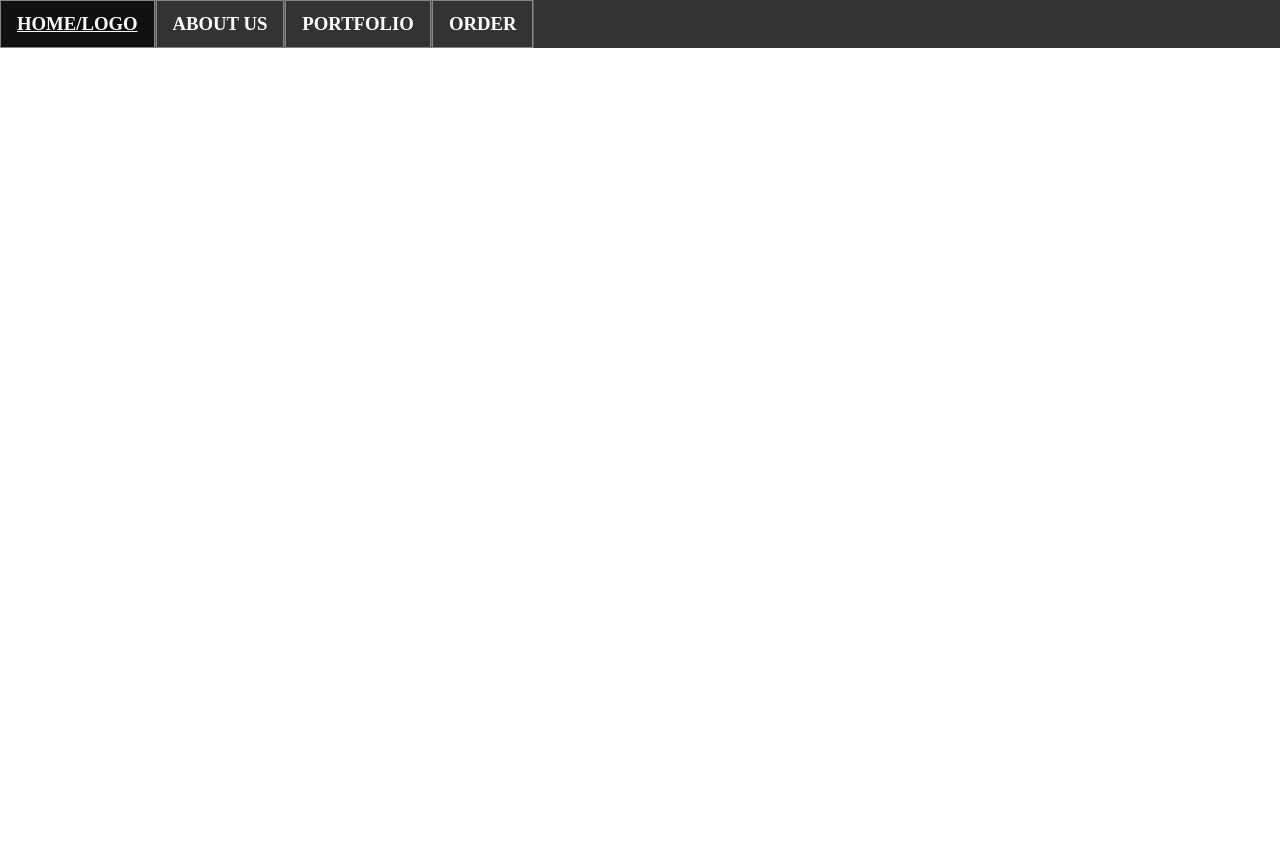
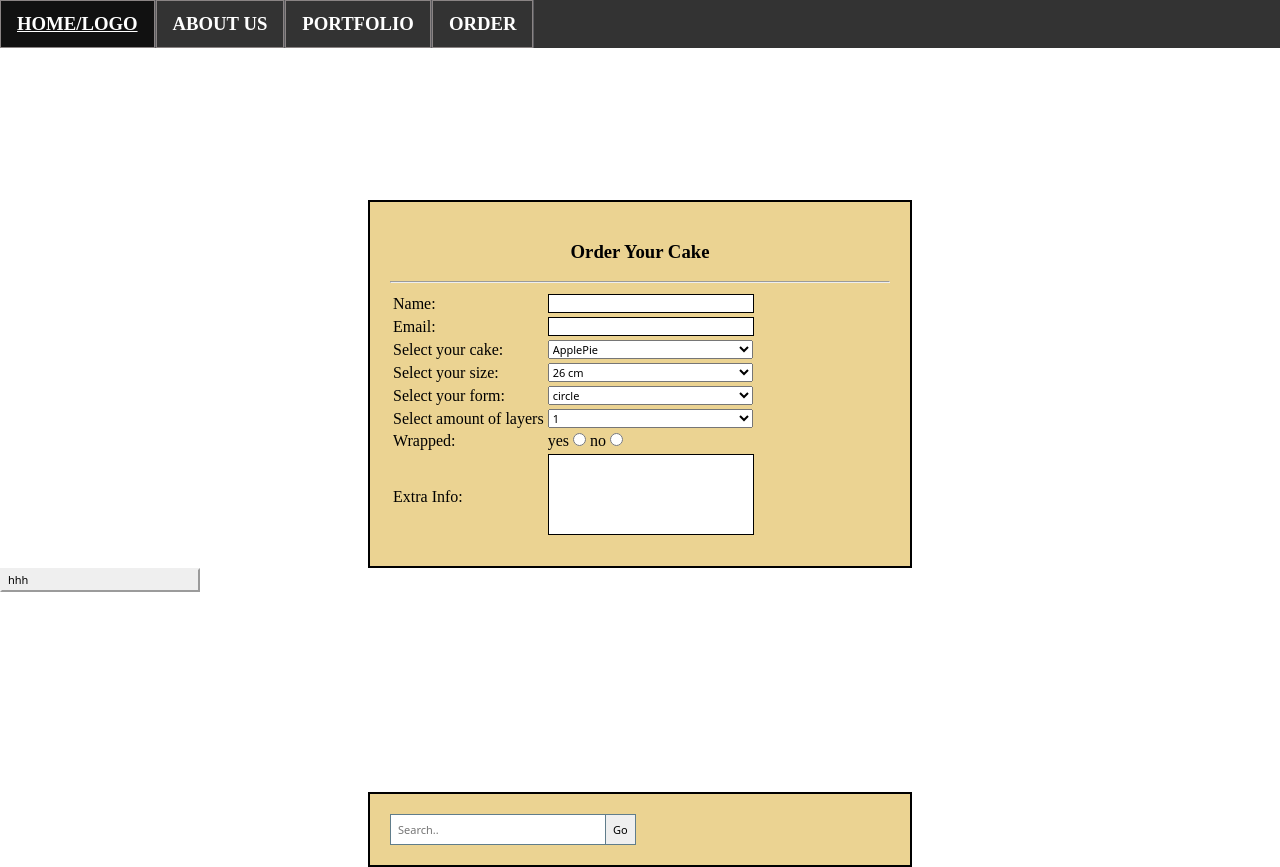
Before and after one commit to patriciaschutter/Business-Website, a plain HTML site: page orderlist.html in a window 1280 px wide. Before the commit the page ends 800 px from the top, so only its background shows below. Drawn offline with nearby package versions, Linux system fonts and the light colour scheme.

Commit message:
order form

```diff
--- a/orderlist.html
+++ b/orderlist.html
@@ -2,6 +2,64 @@
 <html>
 <head>
 		<link rel="stylesheet" type="text/css" href="cake&co.css">
+
+	<style type="text/css">
+		form{
+			margin:0 auto;
+			margin-top: 200px;
+			width: 500px;
+			background-color: #ebd392;
+			padding: 20px;
+			border: 2px solid black;
+		}
+	textarea{
+		resize: none;
+		width: 200px;
+		border: 1px solid black;
+	}
+	.textinput{
+		border: 1px solid black;
+		width: 200px;
+	}
+	h3{
+		text-align: center;
+	}
+	select{
+		width: 205px;
+	}
+	.submitbutton{
+		width: 200px;
+		cursor: pointer;
+	}
+	.submitbutton:hover{
+		background-color:#607d8b;
+		transition: all 0.40s;
+	}
+	#search{
+		width: 200px;
+		padding: 7px;
+		border: 1px solid #607d8b;
+	}
+	#submit{
+
+		padding: 7px;
+		margin:-5px;
+		border: 1px solid #607d8b;
+		cursor: pointer;
+	}
+
+	#submit:hover{
+		background-color: #607d8b;
+		transition: all 0.40s
+	}
+
+
+	</style>
+	<script
+	  src="https://code.jquery.com/jquery-3.2.1.min.js"
+	  integrity="sha256-hwg4gsxgFZhOsEEamdOYGBf13FyQuiTwlAQgxVSNgt4="
+	  crossorigin="anonymous"></script>
+
 	<title>Order</title>
 </head>
 <body>
@@ -16,6 +74,127 @@
 		</h3>
 	</nav>
 
+	<form>
+
+
+		<h3 id="welcome">Order Your Cake</h3><hr>
+
+		<table>
+			<tr>
+				<td><label for="user">Name:</label></td>
+				<td "> <input class="textinput type="text" id="user" name="user"></td>
+
+			</tr>
+
+			<tr>
+				<td><label for="email">Email:</label></td>
+				<td > <input class="textinput" type="text" id="email" name="email"></td>
+
+			</tr>
+			<tr>
+				<td><label for="Cake">Select your cake:</label></td>
+				<td>
+					<select name="cakesort">
+					<option>ApplePie</option>
+					<option>Hazelnut</option>
+					<option>AppleCrumble</option>
+					<option>IceCake</option></td>
+					</select>
+			</tr>
+
+			<tr>
+				<td><label for="size">Select your size:</label></td>
+				<td>
+					<select name="size">
+					<option>26 cm</option>
+					<option>30 cm</option>
+					<option>34 cm</option>
+
+					</select>
+			</tr>
+			<tr>
+				<td><label for="form">Select your form:</label></td>
+				<td>
+					<select name="size">
+					<option>circle</option>
+					<option>square</option>
+					<option>triangle</option>
+
+					</select>
+			</tr>
+			<tr>
+				<td><label for="layers">Select amount of layers</label></td>
+				<td>
+					<select name="layers">
+					<option>1</option>
+					<option>2</option>
+					<option>3</option>
+					<option>4</option>
+					<option>5</option>
+					<option>6</option>
+					</select>
+			</tr>
+
+			<tr>
+				<td><label>Wrapped:</label></td>
+				<td>yes <input type="radio" name="Wrapped"> no <input type="radio" name="Wrapped">
+
+			</tr>
+
+			<tr>
+			<td><label for="Extra Info" >Extra Info:</label></td>
+			<td><textarea id="textarea_01" rows="5" cols="30"></textarea></td>
+			</tr>
+
+
+			<tr>
+				<td></td>
+				<td></td>
+			</tr>
+
+		</table>
+
+
+
+	</form>
+	<button id="submit_01" class="submitbutton" type="" value="click to submit" name="submit_form">hhh</button>
+
+	<form action="https://www.google.com">
+		<input type="text" placeholder="Search.." maxlength="20" id="search" name="">
+		<input type="submit" id=submit value="Go" name="">
+
+
+	</form>
+
+
+	<script type="text/javascript">
+	    $( document ).ready(function(){
+
+	     $("#submit_01").click(function(){
+
+	     	var user = $("#user").val()
+	     	var email = $("#email").val()
+	     	var textarea_01 = $("#textarea_01").val()
+	     	if (user.length>0&&email.length>0){$("#welcome").html("thank you for your order")}
+	     	else{$("#welcome").html("you missed a thingie")}
+
+
+	    //     console.log("submit reached")
+
+	    //     var x = document.getElementsByTagName("input")[0].value
+	    //     console.log(x)
+
+	    //     if (x === "bacon"){
+	    //         document.getElementById("welcome").innerHTML = "Thank you for your order"
+	    //     }
+	    //     else{
+	    //         document.getElementById("welcome").innerHTML = "you havent filled the complete form"
+	    //     }
+	    });
+
+    })
+	</script>
+
 
 
 </body>
```
Also changed, not shown: aboutus.html (+46 -0 lines), images/image_bakkerij.jpeg (added).
